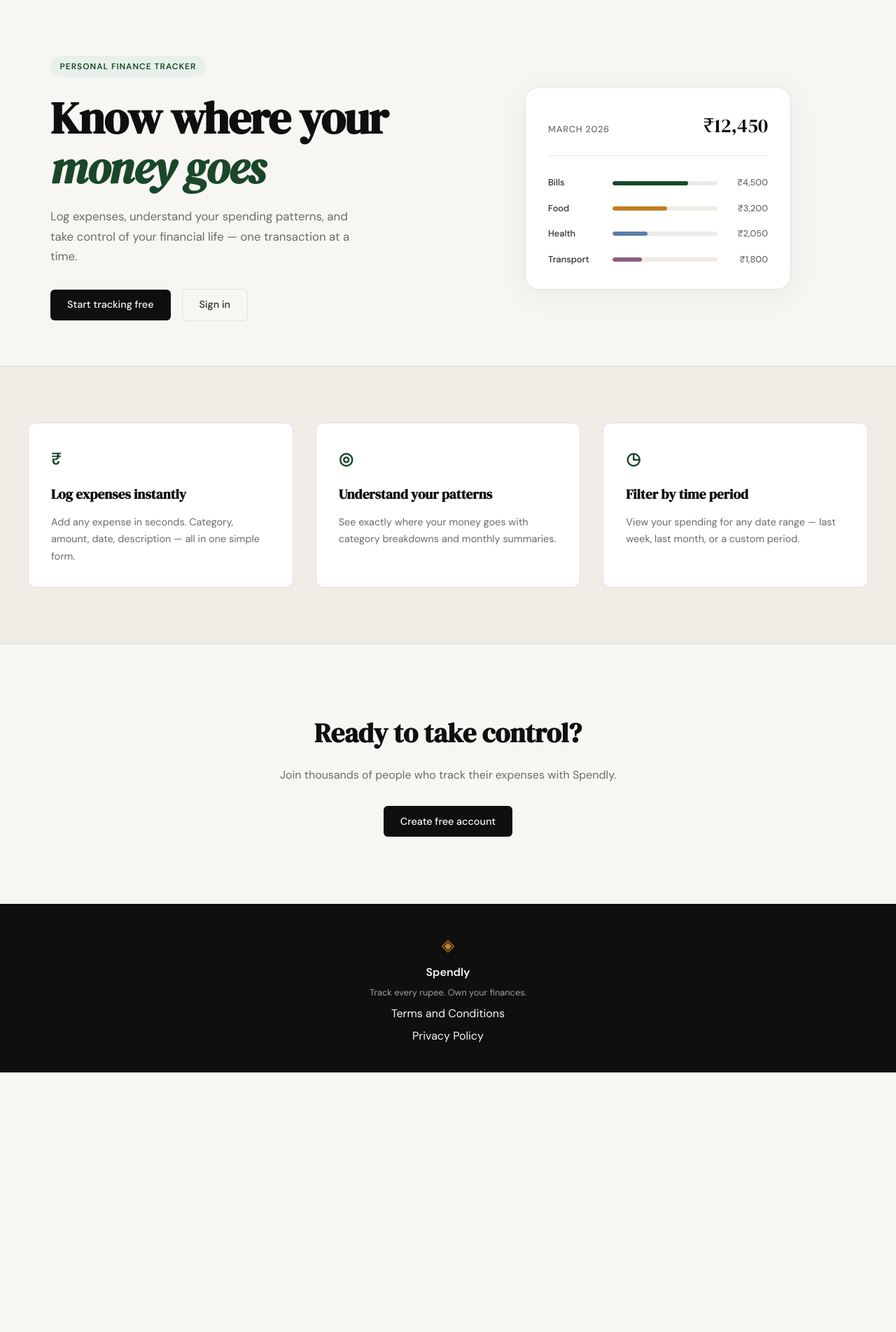
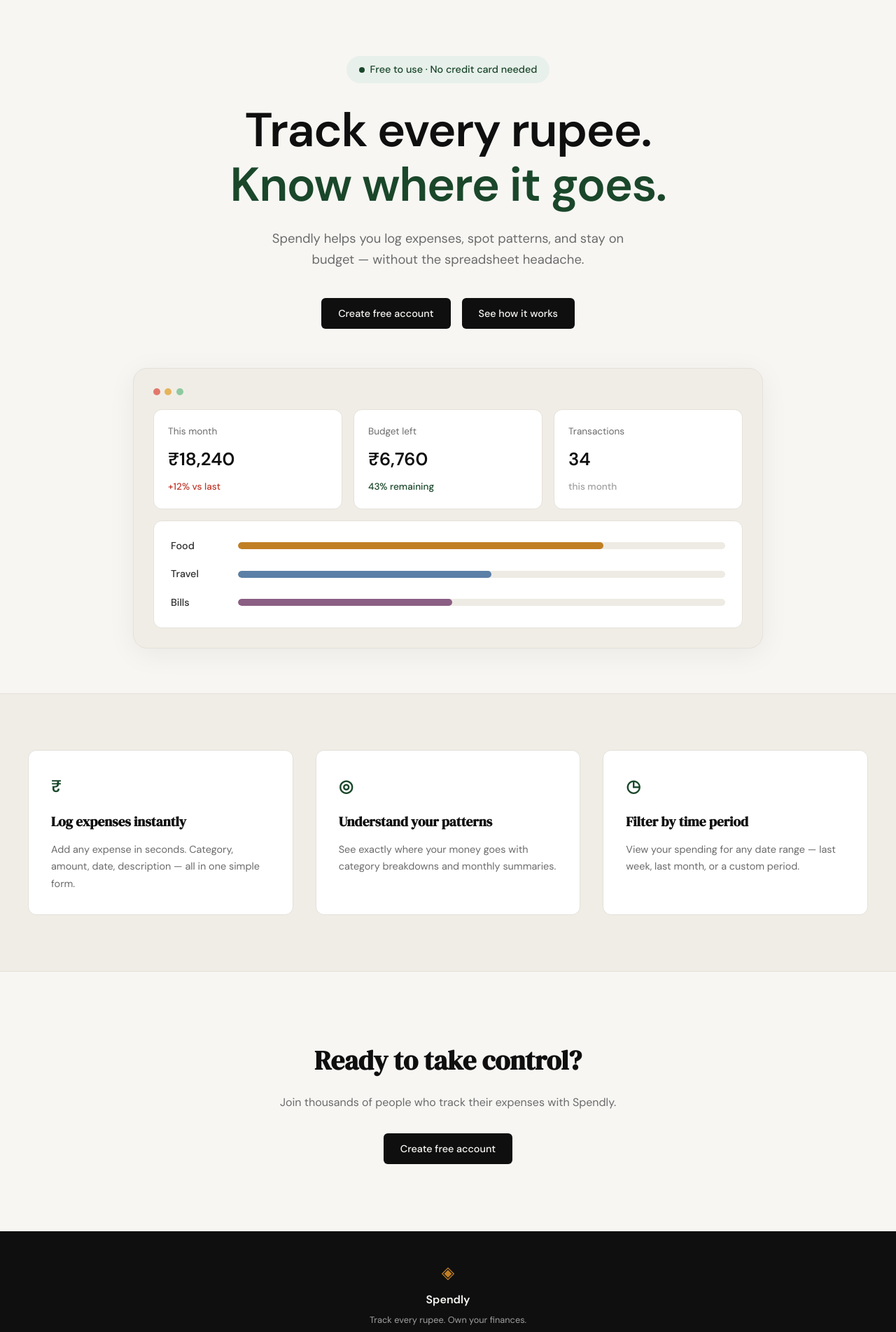
Before and after one commit to akshatjain122004/spendly, a Flask app: page / in a window 1280 px wide. Shown: the part 61-1965 px from the top of the page at 70% size. Before the commit the page ends 1594 px from the top, so only its background shows below. Run offline with Flask 3, Linux system fonts and the light colour scheme.

Commit message:
landing: redesign hero section to match mockup

```diff
--- a/static/css/style.css
+++ b/static/css/style.css
@@ -125,53 +125,62 @@ a { color: inherit; text-decoration: none; }
 
 .hero {
     padding: 5rem 2rem 4rem;
-    display: grid;
-    grid-template-columns: 1fr 1fr;
-    gap: 4rem;
+    display: flex;
+    flex-direction: column;
     align-items: center;
+    text-align: center;
     max-width: var(--max-width);
     margin: 0 auto;
 }
 
 .hero-badge {
-    display: inline-block;
+    display: inline-flex;
+    align-items: center;
+    gap: 0.5rem;
     background: var(--accent-light);
     color: var(--accent);
-    font-size: 0.75rem;
-    font-weight: 600;
-    letter-spacing: 0.08em;
-    text-transform: uppercase;
-    padding: 0.35rem 0.85rem;
+    font-size: 0.9rem;
+    font-weight: 500;
+    padding: 0.5rem 1.1rem;
     border-radius: 999px;
+    margin-bottom: 1.75rem;
+}
+
+.hero-badge-dot {
+    width: 8px;
+    height: 8px;
+    border-radius: 999px;
+    background: var(--accent);
+}
+
+.hero-title {
+    font-family: var(--font-body);
+    font-weight: 700;
+    font-size: clamp(2.5rem, 6vw, 4.25rem);
+    line-height: 1.15;
+    letter-spacing: -0.02em;
+    color: var(--ink);
     margin-bottom: 1.5rem;
 }
 
-.hero-title {
-    font-family: var(--font-display);
-    font-size: clamp(2.5rem, 5vw, 4rem);
-    line-height: 1.1;
-    letter-spacing: -0.02em;
-    color: var(--ink);
-    margin-bottom: 1.25rem;
-}
-
-.hero-title em {
-    font-style: italic;
+.hero-title-accent {
     color: var(--accent);
 }
 
 .hero-subtitle {
-    font-size: 1.05rem;
+    font-size: 1.15rem;
     color: var(--ink-muted);
-    line-height: 1.7;
-    max-width: 460px;
-    margin-bottom: 2rem;
+    line-height: 1.6;
+    max-width: 560px;
+    margin: 0 auto 2.5rem;
 }
 
 .hero-actions {
     display: flex;
     gap: 1rem;
     align-items: center;
+    justify-content: center;
+    margin-bottom: 3.5rem;
 }
 
 /* ------------------------------------------------------------------ */
@@ -181,58 +190,102 @@ a { color: inherit; text-decoration: none; }
 .hero-visual {
     display: flex;
     justify-content: center;
+    width: 100%;
 }
 
 .mock-card {
-    background: var(--paper-card);
+    background: var(--paper-warm);
     border: 1px solid var(--border);
     border-radius: var(--radius-lg);
-    padding: 2rem;
+    padding: 1.75rem;
     width: 100%;
-    max-width: 380px;
+    max-width: 900px;
     box-shadow: 0 8px 40px rgba(0,0,0,0.06);
 }
 
-.mock-card-header {
+.mock-card-dots {
     display: flex;
-    justify-content: space-between;
-    align-items: baseline;
-    margin-bottom: 1.75rem;
-    padding-bottom: 1.25rem;
-    border-bottom: 1px solid var(--border-soft);
+    gap: 0.4rem;
+    margin-bottom: 1.25rem;
 }
 
-.mock-label {
-    font-size: 0.8rem;
-    font-weight: 500;
-    color: var(--ink-muted);
-    text-transform: uppercase;
-    letter-spacing: 0.06em;
+.mock-dot {
+    width: 10px;
+    height: 10px;
+    border-radius: 999px;
 }
 
-.mock-total {
-    font-family: var(--font-display);
-    font-size: 1.75rem;
-    color: var(--ink);
+.mock-dot-red { background: #e0796c; }
+.mock-dot-yellow { background: #e5b45c; }
+.mock-dot-green { background: #8fc9a0; }
+
+.mock-stats {
+    display: grid;
+    grid-template-columns: repeat(3, 1fr);
+    gap: 1rem;
+    margin-bottom: 1rem;
 }
 
-.mock-bars { display: flex; flex-direction: column; gap: 1rem; }
+.mock-stat {
+    background: var(--paper-card);
+    border: 1px solid var(--border);
+    border-radius: var(--radius-md);
+    padding: 1.25rem;
+    text-align: left;
+}
+
+.mock-stat-label {
+    display: block;
+    font-size: 0.85rem;
+    color: var(--ink-muted);
+    margin-bottom: 0.6rem;
+}
+
+.mock-stat-value {
+    display: block;
+    font-family: var(--font-body);
+    font-weight: 700;
+    font-size: 1.6rem;
+    color: var(--ink);
+    margin-bottom: 0.4rem;
+}
+
+.mock-stat-change {
+    display: block;
+    font-size: 0.85rem;
+    font-weight: 500;
+}
+
+.mock-stat-change-down { color: var(--danger); }
+.mock-stat-change-up { color: var(--accent); }
+.mock-stat-change-muted { color: var(--ink-faint); }
+
+.mock-bars {
+    display: flex;
+    flex-direction: column;
+    gap: 1.1rem;
+    background: var(--paper-card);
+    border: 1px solid var(--border);
+    border-radius: var(--radius-md);
+    padding: 1.5rem;
+}
 
 .mock-bar-row {
     display: grid;
-    grid-template-columns: 80px 1fr 60px;
+    grid-template-columns: 80px 1fr;
     align-items: center;
-    gap: 0.75rem;
+    gap: 1rem;
 }
 
 .mock-cat {
-    font-size: 0.8rem;
+    font-size: 0.9rem;
     font-weight: 500;
     color: var(--ink-soft);
+    text-align: left;
 }
 
 .mock-bar-track {
-    height: 6px;
+    height: 10px;
     background: var(--border-soft);
     border-radius: 999px;
     overflow: hidden;
@@ -240,21 +293,13 @@ a { color: inherit; text-decoration: none; }
 
 .mock-bar {
     height: 100%;
-    background: var(--accent);
+    background: var(--accent-2);
     border-radius: 999px;
     transition: width 0.6s ease;
 }
 
-.mock-bar-2 { background: var(--accent-2); }
-.mock-bar-3 { background: #5b7fa6; }
-.mock-bar-4 { background: #8b5e83; }
-
-.mock-amt {
-    font-size: 0.8rem;
-    font-weight: 500;
-    color: var(--ink-muted);
-    text-align: right;
-}
+.mock-bar-2 { background: #5b7fa6; }
+.mock-bar-3 { background: #8b5e83; }
 
 /* ------------------------------------------------------------------ */
 /* Buttons                                                             */
@@ -571,14 +616,8 @@ a { color: inherit; text-decoration: none; }
 /* ------------------------------------------------------------------ */
 
 @media (max-width: 900px) {
-    .hero {
-        grid-template-columns: 1fr;
-        text-align: center;
-    }
-
     .hero-subtitle { max-width: 100%; }
-    .hero-actions { justify-content: center; }
-    .hero-visual { display: none; }
+    .mock-stats { grid-template-columns: 1fr; }
 
     .features-inner { grid-template-columns: 1fr; }
 }
@@ -586,4 +625,7 @@ a { color: inherit; text-decoration: none; }
 @media (max-width: 600px) {
     .nav-links a:not(.nav-cta) { display: none; }
     .hero { padding: 3rem 1rem 2rem; }
+    .hero-actions { flex-direction: column; width: 100%; }
+    .hero-actions .btn-primary { width: 100%; text-align: center; }
+    .mock-bar-row { grid-template-columns: 60px 1fr; }
 }
--- a/templates/landing.html
+++ b/templates/landing.html
@@ -5,56 +5,61 @@
 {% block content %}
 
 <section class="hero">
-    <div class="hero-inner">
-        <div class="hero-badge">Personal Finance Tracker</div>
-        <h1 class="hero-title">
-            Know where your<br>
-            <em>money goes</em>
-        </h1>
-        <p class="hero-subtitle">
-            Log expenses, understand your spending patterns,
-            and take control of your financial life —
-            one transaction at a time.
-        </p>
-        <div class="hero-actions">
-            <a href="{{ url_for('register') }}" class="btn-primary">Start tracking free</a>
-            <a href="{{ url_for('login') }}" class="btn-ghost">Sign in</a>
-        </div>
+    <div class="hero-badge"><span class="hero-badge-dot"></span>Free to use · No credit card needed</div>
+    <h1 class="hero-title">
+        Track every rupee.<br>
+        <span class="hero-title-accent">Know where it goes.</span>
+    </h1>
+    <p class="hero-subtitle">
+        Spendly helps you log expenses, spot patterns, and stay
+        on budget — without the spreadsheet headache.
+    </p>
+    <div class="hero-actions">
+        <a href="{{ url_for('register') }}" class="btn-primary">Create free account</a>
+        <a href="#" class="btn-primary">See how it works</a>
     </div>
     <div class="hero-visual">
         <div class="mock-card">
-            <div class="mock-card-header">
-                <span class="mock-label">March 2026</span>
-                <span class="mock-total">₹12,450</span>
+            <div class="mock-card-dots">
+                <span class="mock-dot mock-dot-red"></span>
+                <span class="mock-dot mock-dot-yellow"></span>
+                <span class="mock-dot mock-dot-green"></span>
+            </div>
+            <div class="mock-stats">
+                <div class="mock-stat">
+                    <span class="mock-stat-label">This month</span>
+                    <span class="mock-stat-value">₹18,240</span>
+                    <span class="mock-stat-change mock-stat-change-down">+12% vs last</span>
+                </div>
+                <div class="mock-stat">
+                    <span class="mock-stat-label">Budget left</span>
+                    <span class="mock-stat-value">₹6,760</span>
+                    <span class="mock-stat-change mock-stat-change-up">43% remaining</span>
+                </div>
+                <div class="mock-stat">
+                    <span class="mock-stat-label">Transactions</span>
+                    <span class="mock-stat-value">34</span>
+                    <span class="mock-stat-change mock-stat-change-muted">this month</span>
+                </div>
             </div>
             <div class="mock-bars">
                 <div class="mock-bar-row">
-                    <span class="mock-cat">Bills</span>
+                    <span class="mock-cat">Food</span>
                     <div class="mock-bar-track">
-                        <div class="mock-bar" style="width: 72%"></div>
+                        <div class="mock-bar" style="width: 75%"></div>
                     </div>
-                    <span class="mock-amt">₹4,500</span>
                 </div>
                 <div class="mock-bar-row">
-                    <span class="mock-cat">Food</span>
+                    <span class="mock-cat">Travel</span>
                     <div class="mock-bar-track">
                         <div class="mock-bar mock-bar-2" style="width: 52%"></div>
                     </div>
-                    <span class="mock-amt">₹3,200</span>
                 </div>
                 <div class="mock-bar-row">
-                    <span class="mock-cat">Health</span>
+                    <span class="mock-cat">Bills</span>
                     <div class="mock-bar-track">
-                        <div class="mock-bar mock-bar-3" style="width: 33%"></div>
+                        <div class="mock-bar mock-bar-3" style="width: 44%"></div>
                     </div>
-                    <span class="mock-amt">₹2,050</span>
-                </div>
-                <div class="mock-bar-row">
-                    <span class="mock-cat">Transport</span>
-                    <div class="mock-bar-track">
-                        <div class="mock-bar mock-bar-4" style="width: 28%"></div>
-                    </div>
-                    <span class="mock-amt">₹1,800</span>
                 </div>
             </div>
         </div>
```
